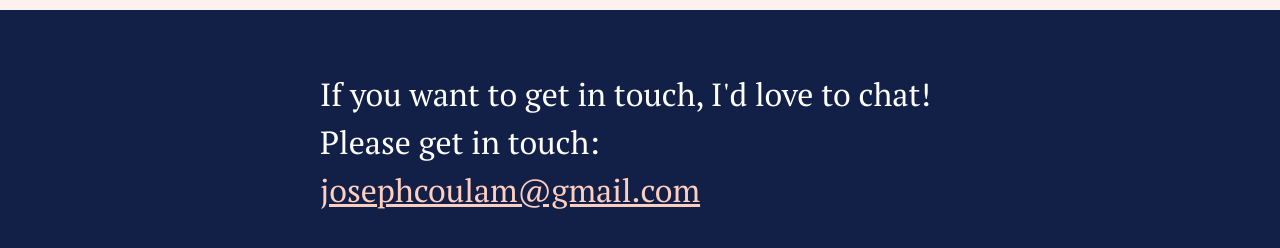
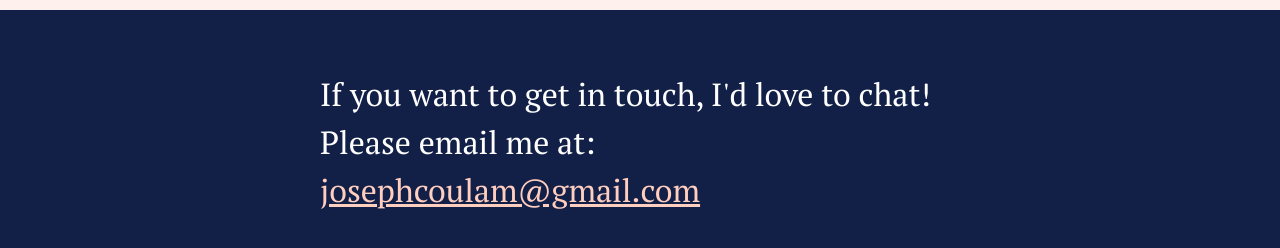
Before and after one commit to joseph-coulam/EmailBoots, a plain HTML site: page index.html in a window 1280 px wide. Shown: the part 5788-6036 px from the top of the page. Drawn offline with Linux system fonts and the light colour scheme.

Commit message:
fixed email address

```diff
--- a/index.html
+++ b/index.html
@@ -903,7 +903,7 @@
                                         <table cellpadding="0" cellspacing="0" class="align-sm-left" role="presentation" align="left">
                                             <tr>
                                                 <td style="text-align: left; padding: 0px; height:auto;" class="py-sm-30 px-sm-30" height="auto">
-                                                <p class="serif h1" style="color: #ffffff; text-align: left; margin: 0px 0px 20px; font-size: 32px; mso-line-height: exactly; line-height: 48px; font-weight: 300;">If you want to get in touch, I'd love to chat! Please get in touch: <a href="mailto:josephcoulam@gmail.com" target="_blank" style="text-decoration: underline; color: #FFCEBF">josephcoulam@gmail.com</span></p>
+                                                <p class="serif h1" style="color: #ffffff; text-align: left; margin: 0px 0px 20px; font-size: 32px; mso-line-height: exactly; line-height: 48px; font-weight: 300;">If you want to get in touch, I'd love to chat! Please email me at: <a href="mailto:josephcoulam@gmail.com" target="_blank" style="text-decoration: underline; color: #FFCEBF">josephcoulam@gmail.com</span></p>
                                                 </td>
                                             </tr>
                                         </table>
```
